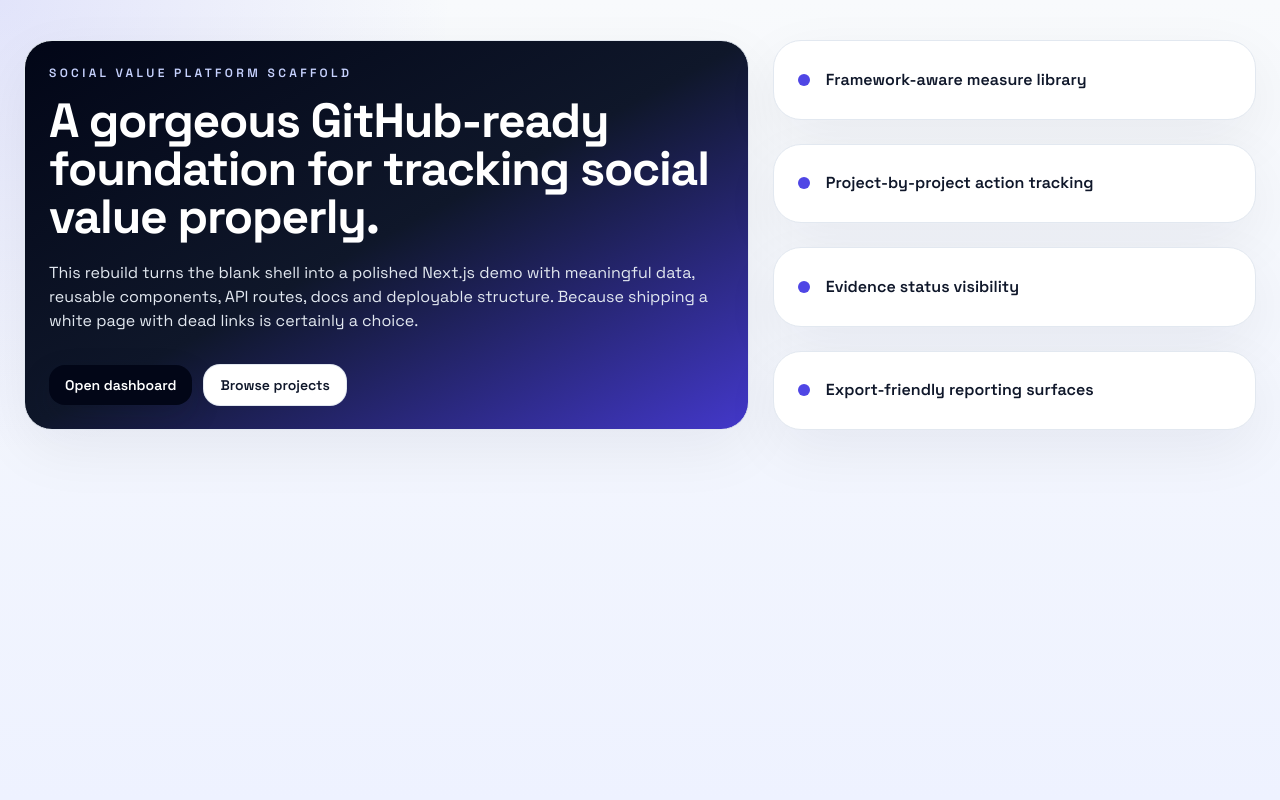
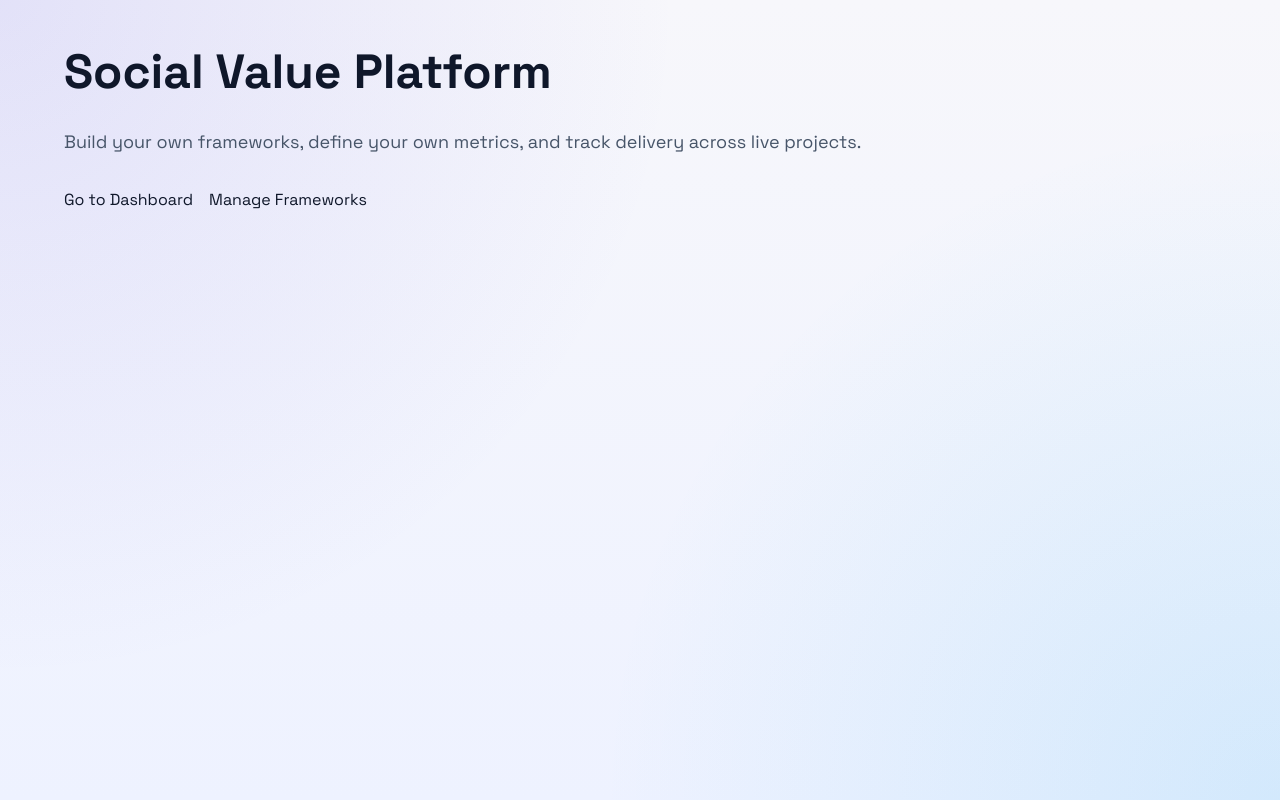
Before and after one commit to MichaelH9De/SHA-Dashboard-SV-D4, a Next.js app: page / in a window 1280 px wide. Built offline with nearby package versions, Linux system fonts and the light colour scheme.

Commit message:
Remodel: convert scaffold into social value platform (frameworks, metrics, homepage)

```diff
--- a/app/page.tsx
+++ b/app/page.tsx
@@ -1,39 +1,17 @@
 import Link from 'next/link'
-import Button from '@/components/ui/Button'
-import Card from '@/components/ui/Card'
-
-const features = [
-  'Framework-aware measure library',
-  'Project-by-project action tracking',
-  'Evidence status visibility',
-  'Export-friendly reporting surfaces',
-]
 
 export default function HomePage() {
   return (
-    <main className="min-h-screen bg-[radial-gradient(circle_at_top_left,_rgba(99,102,241,0.15),_transparent_30%),linear-gradient(180deg,#f8fafc_0%,#eef2ff_100%)] px-6 py-10">
-      <div className="mx-auto max-w-7xl space-y-8">
-        <section className="grid gap-6 lg:grid-cols-[1.2fr_0.8fr]">
-          <Card className="overflow-hidden bg-gradient-to-br from-slate-950 via-slate-900 to-indigo-700 text-white">
-            <div className="max-w-3xl">
-              <div className="text-xs font-semibold uppercase tracking-[0.28em] text-indigo-200">Social Value Platform Scaffold</div>
-              <h1 className="mt-4 text-5xl font-bold tracking-tight">A gorgeous GitHub-ready foundation for tracking social value properly.</h1>
-              <p className="mt-5 max-w-2xl text-base text-slate-200">This rebuild turns the blank shell into a polished Next.js demo with meaningful data, reusable components, API routes, docs and deployable structure. Because shipping a white page with dead links is certainly a choice.</p>
-              <div className="mt-8 flex flex-wrap gap-3">
-                <Link href="/dashboard"><Button>Open dashboard</Button></Link>
-                <Link href="/projects"><Button variant="secondary">Browse projects</Button></Link>
-              </div>
-            </div>
-          </Card>
-          <div className="grid gap-6">
-            {features.map((feature) => (
-              <Card key={feature} className="flex items-center gap-4">
-                <div className="h-3 w-3 rounded-full bg-indigo-600" />
-                <div className="text-base font-semibold text-slate-900">{feature}</div>
-              </Card>
-            ))}
-          </div>
-        </section>
+    <main className="min-h-screen px-6 py-12">
+      <div className="mx-auto max-w-6xl space-y-8">
+        <h1 className="text-5xl font-bold">Social Value Platform</h1>
+        <p className="text-lg text-slate-600">
+          Build your own frameworks, define your own metrics, and track delivery across live projects.
+        </p>
+        <div className="flex gap-4">
+          <Link href="/dashboard">Go to Dashboard</Link>
+          <Link href="/frameworks">Manage Frameworks</Link>
+        </div>
       </div>
     </main>
   )
--- a/types/measure.ts
+++ b/types/measure.ts
@@ -2,9 +2,13 @@ export type MeasureUnit = 'hours' | 'weeks' | 'people' | 'sessions' | 'places' |
 
 export interface Measure {
   id: string
+  code?: string
   name: string
   unit: MeasureUnit
   proxyValue: number
   category: string
+  frameworkId?: string
   description?: string
+  evidenceRequired?: boolean
+  tags?: string[]
 }
```
Also changed, not shown: types/framework.ts (+8 -1 lines).
